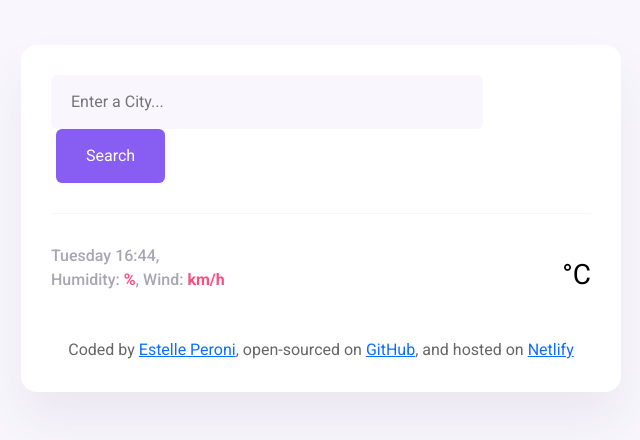
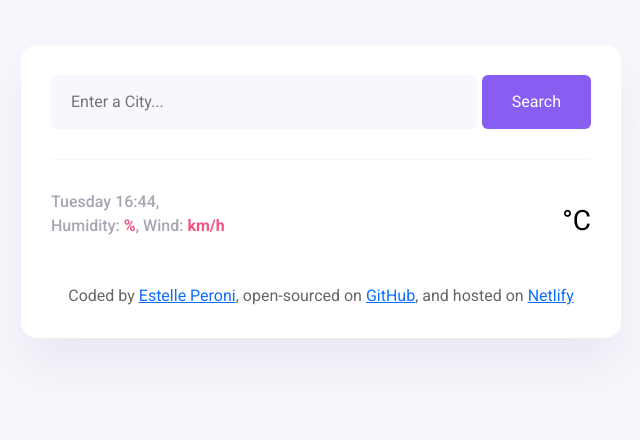
Before and after one commit to Estelle-Prn/Weather-Project-React, a React (Create React App) app: page / in a window 1280 px wide. Shown: the top 440 px of the page, without its empty margins (319-959 px from the left). Built offline with nearby package versions, Linux system fonts and the light colour scheme.

Commit message:
made the form aligned with d-flex

```diff
--- a/src/Weather.js
+++ b/src/Weather.js
@@ -42,7 +42,7 @@ export default function Weather() {
   return (
     <div className="Search-Show">
       <header>
-        <form className="search-block" onSubmit={citySubmit}>
+        <form className="search-block d-flex" onSubmit={citySubmit}>
           <input
             type="search"
             placeholder="Enter a City..."
```
